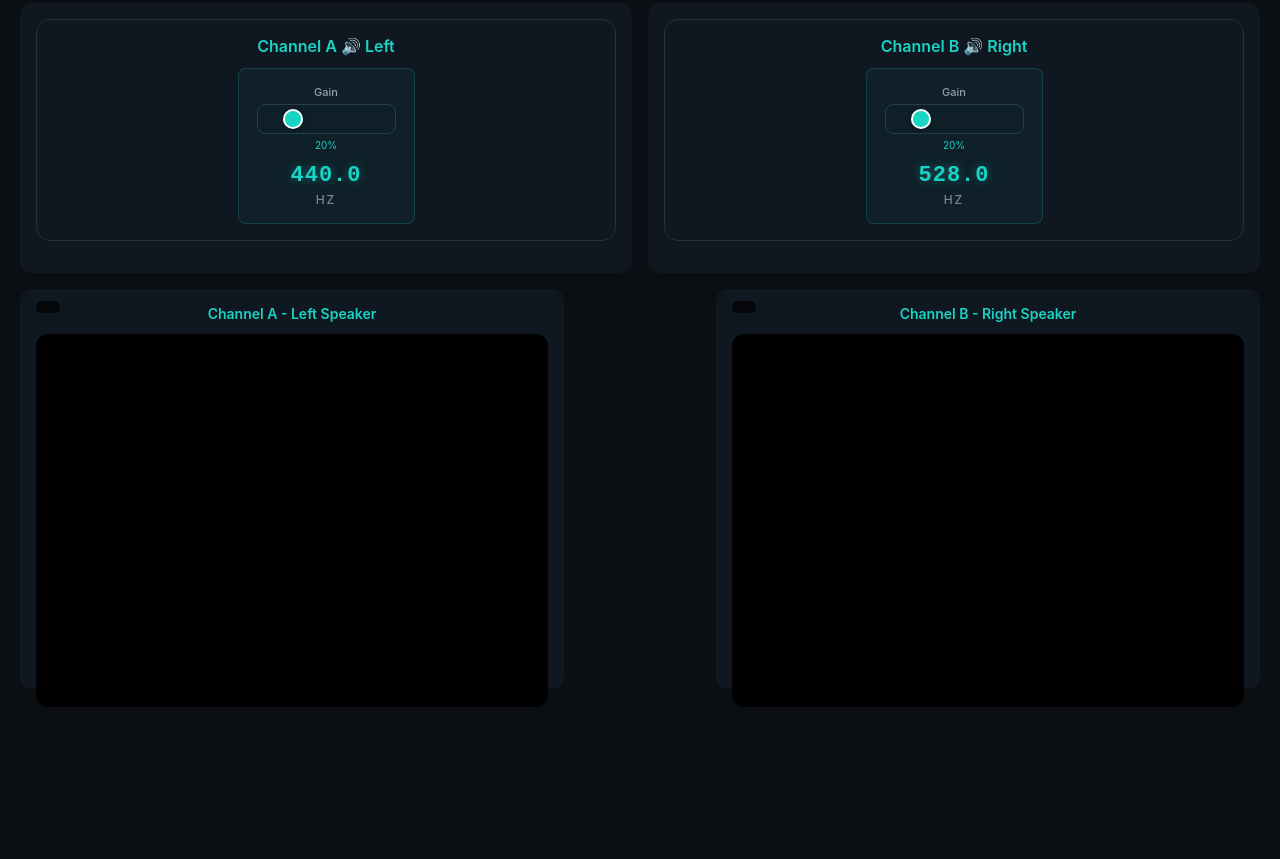
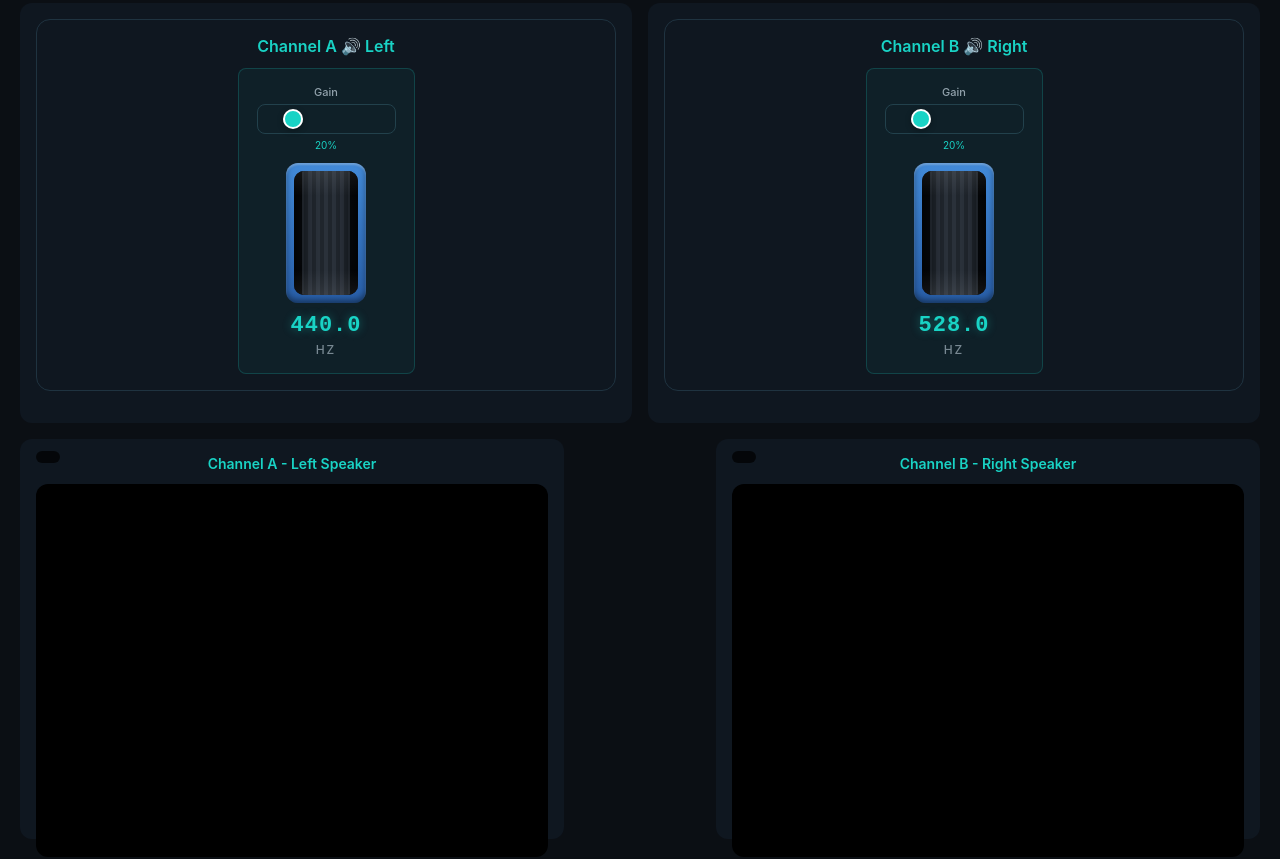
Before and after one commit to RemiDz/Frequency, a plain HTML site: page index.html in a window 1280 px wide. Shown: the part 1148-2007 px from the top of the page. Before the commit the page ends 1857 px from the top, so only its background shows below. Drawn offline with Linux system fonts and the light colour scheme.

Commit message:
Update styles.css

```diff
--- a/styles.css
+++ b/styles.css
@@ -541,6 +541,67 @@ h1{
   gap:12px
 }
 
+/* Hz Roller (vertical mouse wheel) */
+.hz-roller{
+  display:flex;
+  flex-direction:column;
+  align-items:center;
+  gap:10px;
+  user-select:none;
+  touch-action:pan-y;
+}
+
+.hz-roller .roller-frame{
+  width:80px;
+  height:140px;
+  padding:8px;
+  border-radius:12px;
+  background:linear-gradient(180deg,#428ad8,#285ea8);
+  box-shadow:inset 0 2px 2px rgba(255,255,255,0.25), inset 0 -3px 6px rgba(0,0,0,0.45);
+}
+
+.hz-roller .roller-slot{
+  width:100%;
+  height:100%;
+  border-radius:10px;
+  background:linear-gradient(180deg,#0b0f14,#0a0e13);
+  box-shadow:inset 0 14px 22px rgba(0,0,0,0.85), inset 0 -14px 22px rgba(0,0,0,0.85);
+  position:relative;
+  overflow:hidden;
+  cursor:grab;
+}
+
+.hz-roller .roller-slot:active{ cursor:grabbing; }
+
+.hz-roller .roller-wheel{
+  position:absolute;
+  left:8px;
+  right:8px;
+  top:-1000px; /* tall texture to allow scrolling */
+  height:2000px;
+  border-radius:12px;
+  background:
+    repeating-linear-gradient(90deg, #2a313a 0px, #2a313a 2px, #1f252c 2px, #1f252c 6px, #2a313a 6px, #2a313a 8px),
+    linear-gradient(180deg, #1b2128, #0f141a);
+  box-shadow:inset 0 0 14px rgba(0,0,0,0.65), 0 0 18px rgba(0,0,0,0.45);
+}
+
+.hz-roller .roller-gloss{
+  position:absolute;
+  top:0; left:0; right:0; bottom:0;
+  pointer-events:none;
+  background:linear-gradient(180deg, rgba(255,255,255,0.08) 0%, rgba(255,255,255,0) 20%, rgba(255,255,255,0) 80%, rgba(255,255,255,0.08) 100%);
+}
+
+@media (max-width:767px){
+  .hz-roller .roller-frame{ width:96px; height:170px; }
+  .hz-roller .roller-wheel{ left:10px; right:10px; }
+}
+
+@media (min-width:600px) and (max-width:767px){
+  .hz-roller .roller-frame{ width:90px; height:155px; }
+}
+
 /* Hz Mouse Wheel Design */
 .hz-mouse-wheel {
   display: flex;
@@ -680,15 +741,7 @@ h1{
 }
 
 /* Rotation animation */
-.wheel-rotating {
-  animation: wheelSpin 0.2s ease-out;
-}
-
-@keyframes wheelSpin {
-  0% { transform: rotate(0deg); }
-  50% { transform: rotate(5deg); }
-  100% { transform: rotate(0deg); }
-}
+/* Removed bounce animation to keep wheel rotation stable and deterministic */
 
 /* Mobile optimizations */
 @media (max-width: 767px) {
```
